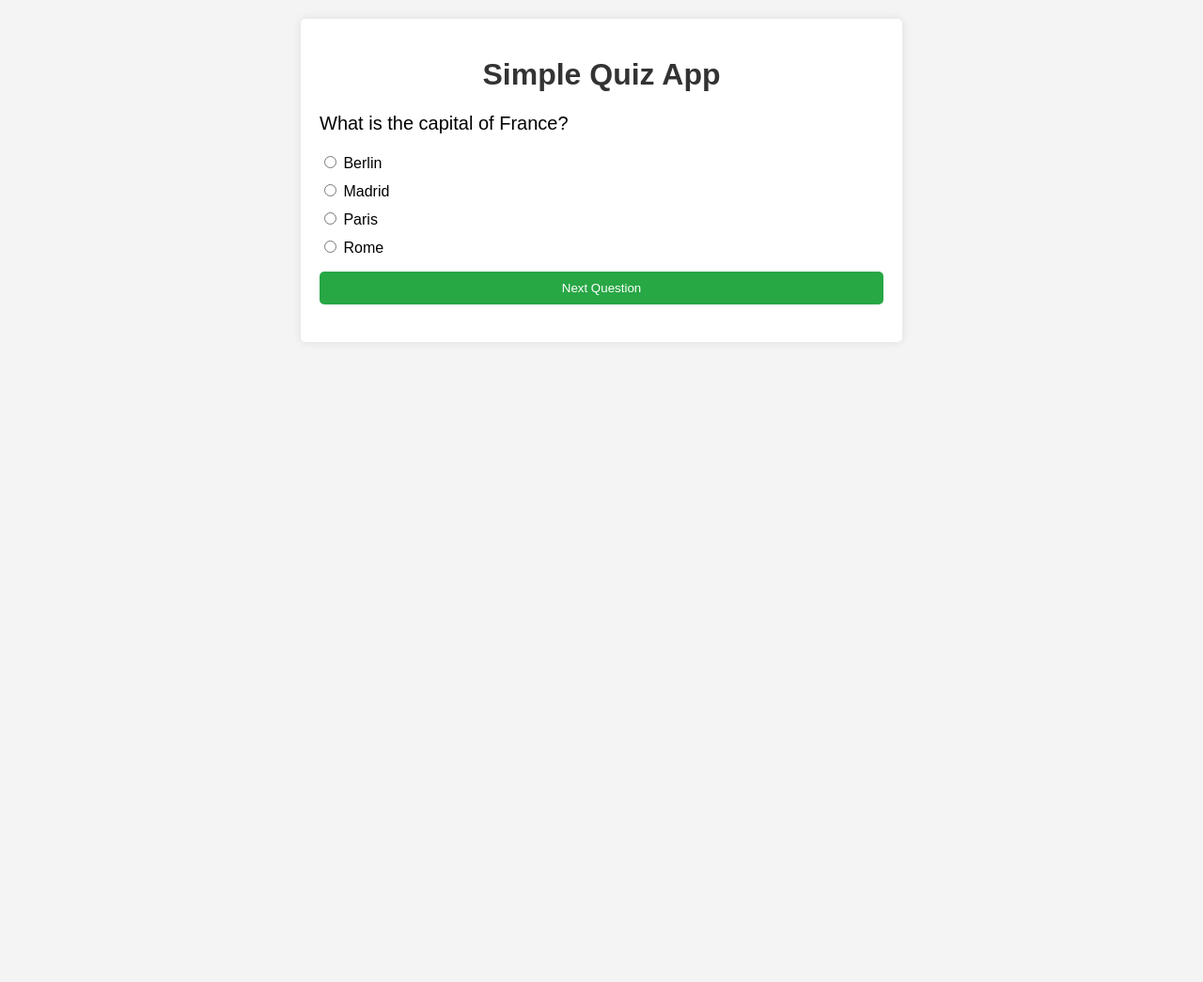
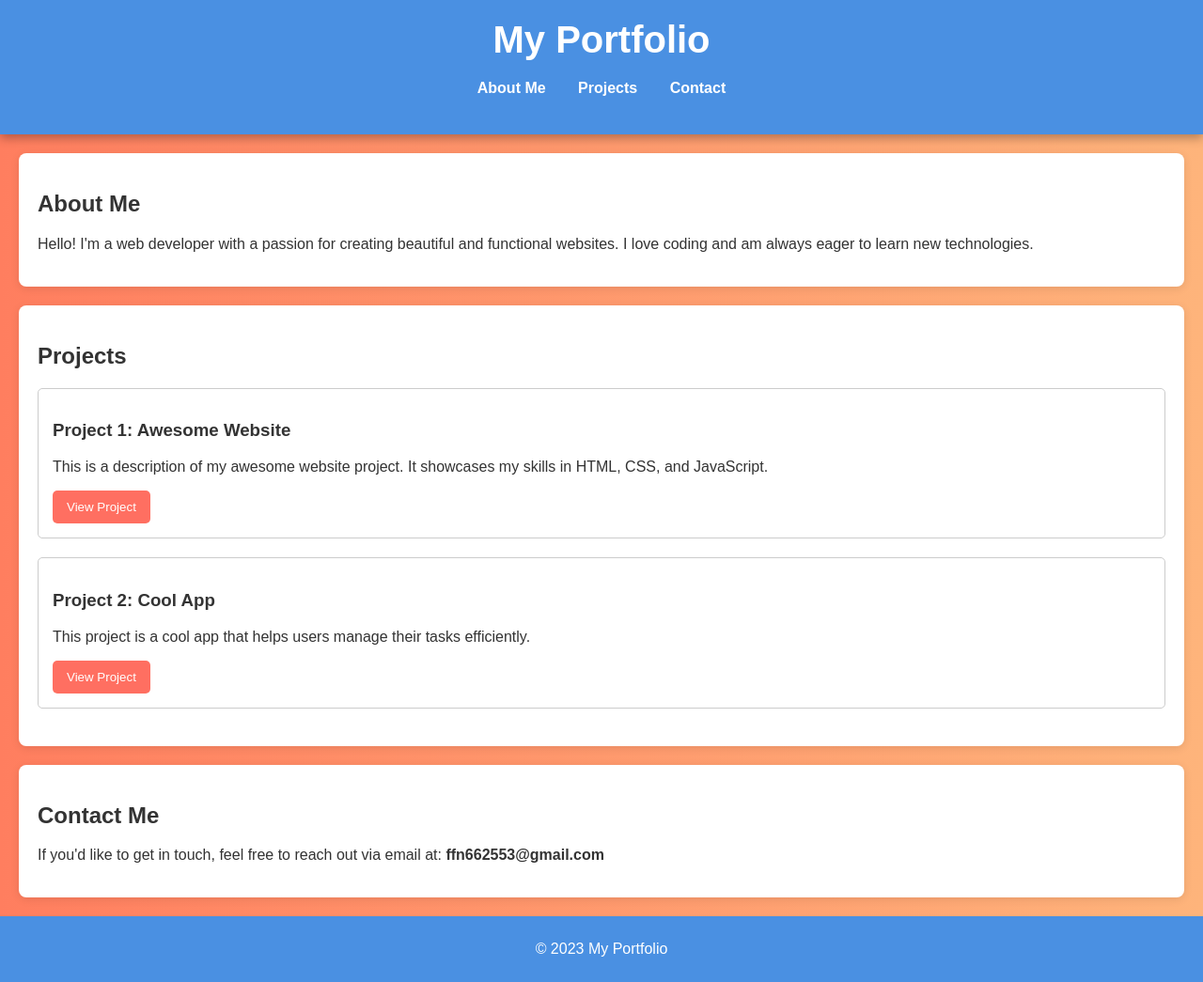
Before and after one commit to not-milles/olaadele, a plain HTML site: page index.html in a window 1280 px wide. Shown: the whole page at 94% size. Before the commit the page ends 800 px from the top, so only its background shows below. Drawn offline with Linux system fonts and the light colour scheme.

Commit message:
Add files via upload

```diff
--- a/index.html
+++ b/index.html
@@ -3,130 +3,50 @@
 <head>
     <meta charset="UTF-8">
     <meta name="viewport" content="width=device-width, initial-scale=1.0">
-    <title>Simple Quiz App</title>
+    <link rel="stylesheet" href="style.css">
+    <script src="script.js"></script>
+    <title>My Portfolio</title>
+    <header>
+        <h1>My Portfolio</h1>
+        <nav>
+            <a href="#about">About Me</a>
+            <a href="#projects">Projects</a>
+            <a href="#contact">Contact</a>
+        </nav>
+    </header>
 
-    <!-- Inline CSS -->
-    <style>
-        body {
-            font-family: Arial, sans-serif;
-            background-color: #f4f4f4;
-            margin: 0;
-            padding: 20px;
-        }
-        h1 {
-            text-align: center;
-            color: #333;
-        }
-        .quiz-container {
-            max-width: 600px;
-            margin: auto;
-            background: white;
-            padding: 20px;
-            border-radius: 5px;
-            box-shadow: 0 0 10px rgba(0, 0, 0, 0.1);
-        }
-        .question {
-            font-size: 20px;
-            margin-bottom: 20px;
-        }
-        .options {
-            list-style: none;
-            padding: 0;
-        }
-        .options li {
-            margin: 10px 0;
-        }
-        button {
-            display: block;
-            width: 100%;
-            padding: 10px;
-            background-color: #28a745;
-            color: white;
-            border: none;
-            border-radius: 5px;
-            cursor: pointer;
-        }
-        button:hover {
-            background-color: #218838;
-        }
-        .result {
-            font-size: 24px;
-            text-align: center;
-            margin-top: 20px;
-        }
-    </style>
-</head>
-<body>
+    <section id="about">
+        <h2>About Me</h2>
+        <p>Hello! I'm a web developer with a passion for creating beautiful and functional websites. I love coding and am always eager to learn new technologies.</p>
+    </section>
 
-    <div class="quiz-container">
-        <h1>Simple Quiz App</h1>
-        <div class="question" id="question"></div>
-        <ul class="options" id="options"></ul>
-        <button id="nextButton" onclick="nextQuestion()">Next Question</button>
-        <div class="result" id="result"></div>
-    </div>
+    <section id="projects">
+        <h2>Projects</h2>
+        <div class="project">
+            <h3>Project 1: Awesome Website</h3>
+            <p>This is a description of my awesome website project. It showcases my skills in HTML, CSS, and JavaScript.</p>
+            <button class="button" onclick="alert('You clicked on Project 1!')">View Project</button>
+        </div>
+        <div class="project">
+            <h3>Project 2: Cool App</h3>
+            <p>This project is a cool app that helps users manage their tasks efficiently.</p>
+            <button class="button" onclick="alert('You clicked on Project 2!')">View Project</button>
+        </div>
+    </section>
+
+    <section id="contact">
+        <h2>Contact Me</h2>
+        <p>If you'd like to get in touch, feel free to reach out via email at: <strong>ffn662553@gmail.com</strong></p>
+    </section>
+
+    <footer>
+        <p>&copy; 2023 My Portfolio</p>
+    </footer>
 
     <!-- Inline JavaScript -->
     <script>
-        const questions = [
-            {
-                question: "What is the capital of France?",
-                options: ["Berlin", "Madrid", "Paris", "Rome"],
-                answer: 2
-            },
-            {
-                question: "Which planet is known as the Red Planet?",
-                options: ["Earth", "Mars", "Jupiter", "Saturn"],
-                answer: 1
-            },
-            {
-                question: "What is the largest ocean on Earth?",
-                options: ["Atlantic Ocean", "Indian Ocean", "Arctic Ocean", "Pacific Ocean"],
-                answer: 3
-            }
-        ];
-
-        let currentQuestionIndex = 0;
-        let score = 0;
-
-        function loadQuestion() {
-            const questionElement = document.getElementById("question");
-            const optionsElement = document.getElementById("options");
-            questionElement.innerText = questions[currentQuestionIndex].question;
-            optionsElement.innerHTML = "";
-
-            questions[currentQuestionIndex].options.forEach((option, index) => {
-                const li = document.createElement("li");
-                li.innerHTML = `<input type="radio" name="option" value="${index}"> ${option}`;
-                optionsElement.appendChild(li);
-            });
-        }
-
-        function nextQuestion() {
-            const selectedOption = document.querySelector('input[name="option"]:checked');
-            if (selectedOption) {
-                const answerIndex = parseInt(selectedOption.value);
-                if (answerIndex === questions[currentQuestionIndex].answer) {
-                    score++;
-                }
-                currentQuestionIndex++;
-                if (currentQuestionIndex < questions.length) {
-                    loadQuestion();
-                } else {
-                    showResult();
-                }
-            } else {
-                alert("Please select an answer!");
-            }
-        }
-
-        function showResult() {
-            const quizContainer = document.querySelector('.quiz-container');
-            quizContainer.innerHTML = `<h1>Your Score: ${score}/${questions.length}</h1>`;
-        }
-
-        // Load the first question
-        loadQuestion();
+        // Add any JavaScript functionality here if needed
+        console.log("Welcome to my portfolio!");
     </script>
 
 </body>
--- a/script.js
+++ b/script.js
@@ -1,55 +1,7 @@
-body {
-    font-family: Arial, sans-serif;
-    background-color: #f4f4f4;
-    margin: 0;
-    padding: 20px;
-}
+  // This function runs when the page loads
+    console.log("Welcome to my portfolio!");
 
-h1 {
-    text-align: center;
-    color: #333;
-}
-
-.quiz-container {
-    max-width: 600px;
-    margin: auto;
-    background: white;
-    padding: 20px;
-    border-radius: 5px;
-    box-shadow: 0 0 10px rgba(0, 0, 0, 0.1);
-}
-
-.question {
-    font-size: 20px;
-    margin-bottom: 20px;
-}
-
-.options {
-    list-style: none;
-    padding: 0;
-}
-
-.options li {
-    margin: 10px 0;
-}
-
-button {
-    display: block;
-    width: 100%;
-    padding: 10px;
-    background-color: #28a745;
-    color: white;
-    border: none;
-    border-radius: 5px;
-    cursor: pointer;
-}
-
-button:hover {
-    background-color: #218838;
-}
-
-.result {
-    font-size: 24px;
-    text-align: center;
-    margin-top: 20px;
-}
+    // Functionality for project buttons
+    function showProjectAlert(projectNumber) {
+        alert('You clicked on Project ' + projectNumber + '!');
+    }
--- a/style.css
+++ b/style.css
@@ -1,55 +1,70 @@
 body {
-    font-family: Arial, sans-serif;
-    background-color: #f4f4f4;
+    font-family: 'Arial', sans-serif;
     margin: 0;
-    padding: 20px;
-}
-
-h1 {
-    text-align: center;
+    padding: 0;
+    background: linear-gradient(to right, #ff7e5f, #feb47b);
     color: #333;
 }
-
-.quiz-container {
-    max-width: 600px;
-    margin: auto;
-    background: white;
+header {
+    background: #4a90e2;
+    color: #ffffff;
+    padding: 20px 0;
+    text-align: center;
+    box-shadow: 0 4px 10px rgba(0, 0, 0, 0.3);
+}
+h1 {
+    margin: 0;
+    font-size: 2.5em;
+}
+nav {
+    margin: 20px 0;
+}
+nav a {
+    color: #ffffff;
+    margin: 0 15px;
+    text-decoration: none;
+    font-weight: bold;
+    transition: color 0.3s;
+}
+nav a:hover {
+    color: #ffeb3b;
+}
+section {
     padding: 20px;
+    margin: 20px;
+    background: #ffffff;
+    border-radius: 8px;
+    box-shadow: 0 2px 10px rgba(0, 0, 0, 0.1);
+}
+footer {
+    text-align: center;
+    padding: 10px 0;
+    background: #4a90e2;
+    color: #ffffff;
+    position: relative;
+    bottom: 0;
+    width: 100%;
+}
+.project {
+    margin: 20px 0;
+    padding: 15px;
+    border: 1px solid #ccc;
     border-radius: 5px;
-    box-shadow: 0 0 10px rgba(0, 0, 0, 0.1);
+    transition: transform 0.3s, box-shadow 0.3s;
 }
-
-.question {
-    font-size: 20px;
-    margin-bottom: 20px;
+.project:hover {
+    transform: scale(1.05);
+    box-shadow: 0 4px 20px rgba(0, 0, 0, 0.2);
 }
-
-.options {
-    list-style: none;
-    padding: 0;
-}
-
-.options li {
-    margin: 10px 0;
-}
-
-button {
-    display: block;
-    width: 100%;
-    padding: 10px;
-    background-color: #28a745;
+.button {
+    background-color: #ff6f61;
     color: white;
+    padding: 10px 15px;
     border: none;
     border-radius: 5px;
     cursor: pointer;
+    transition: background-color 0.3s;
 }
-
-button:hover {
-    background-color: #218838;
+.button:hover {
+    background-color: #ff3d3d;
 }
-
-.result {
-    font-size: 24px;
-    text-align: center;
-    margin-top: 20px;
-}
```
Also changed, not shown: Screenshot 2025-05-30 082511.png (added).
